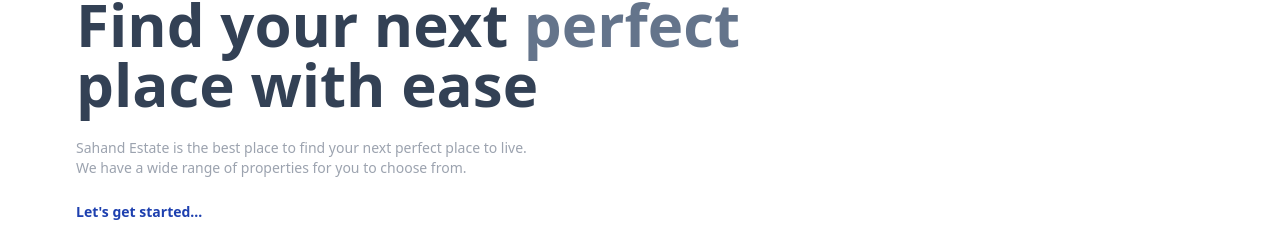
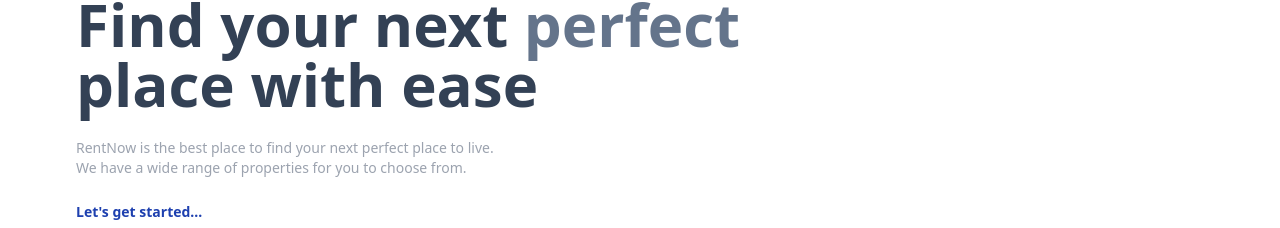
Before and after one commit to rishiSurya9/rentnow, a Next.js app: page / in a window 1280 px wide. Shown: the part 206-434 px from the top of the page. Built offline with nearby package versions, Linux system fonts and the light colour scheme; no server answers.

Commit message:
content change

```diff
--- a/app/components/content.js
+++ b/app/components/content.js
@@ -56,7 +56,8 @@ export default function Home() {
           place with ease
         </h1>
         <div className='text-gray-400 text-xs sm:text-sm'>
-          Sahand Estate is the best place to find your next perfect place to
+
+          RentNow is the best place to find your next perfect place to
           live.
           <br />
           We have a wide range of properties for you to choose from.
```
